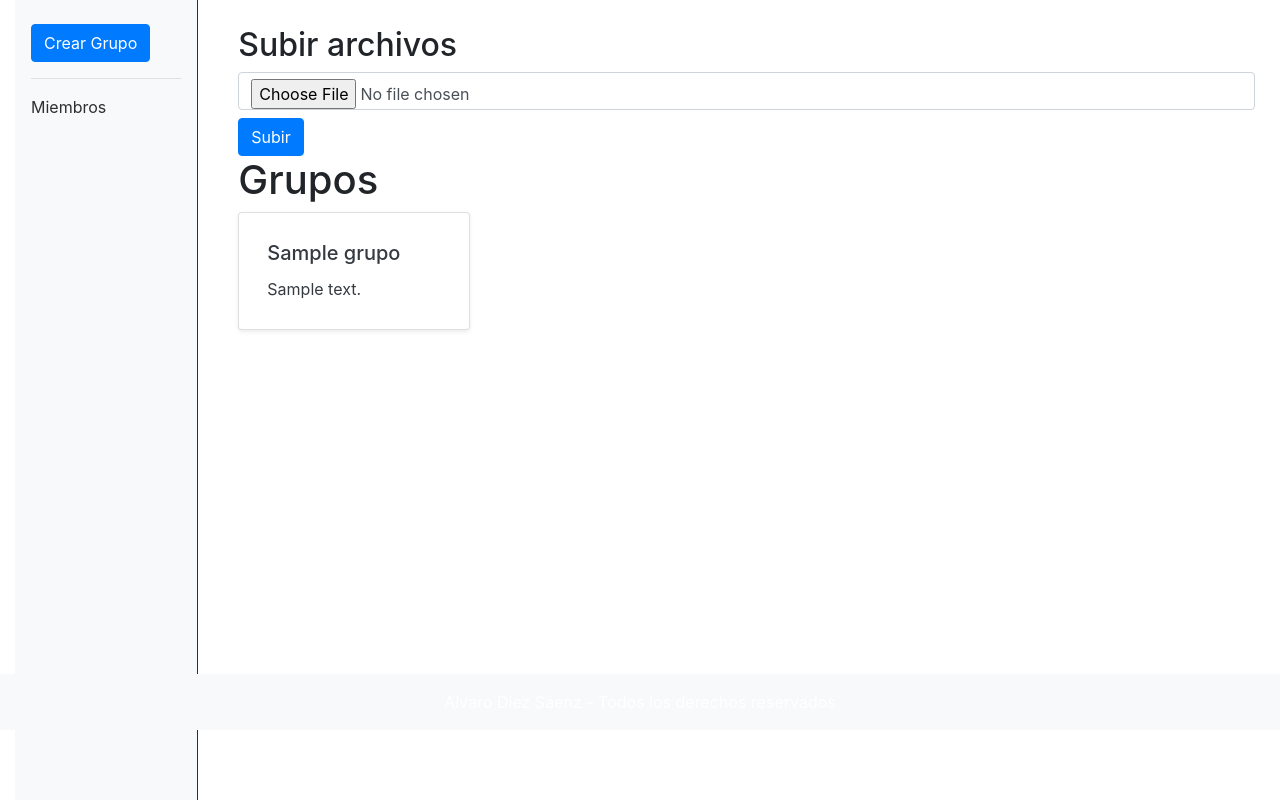
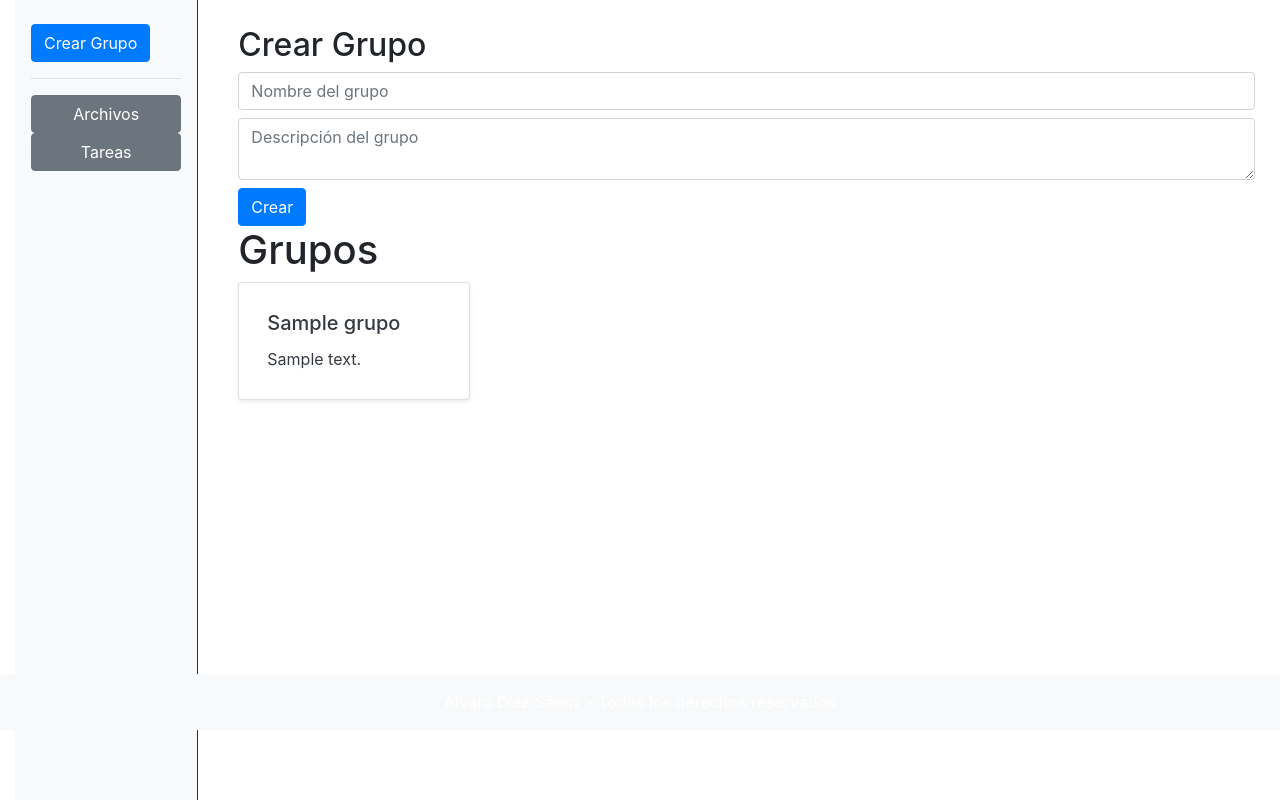
Before and after one commit to ads1010/TFG, a Flask app: page /grupos in a window 1280 px wide, after a click on "Crear Grupo". Shown: the part 70-870 px from the top of the page. Run offline with Flask 3, Linux system fonts and the light colour scheme; a user stored in the database is signed in; tables that the repository leaves empty hold one stand-in row (values such as "Sample post"); some libraries are stand-ins or nearby versions.

Commit message:
crear grupo des IU

```diff
--- a/app.py
+++ b/app.py
@@ -165,6 +165,23 @@ def ver_grupos():
     grupos = listar_grupos()
     return render_template('grupos.html', grupos=grupos)
 
+# crear grupo
+@app.route('/crear_grupo', methods=['POST'])
+@login_required
+def crear_grupo():
+    nombre = request.form['nombre']
+    descripcion = request.form['descripcion']
+    nuevo_grupo = Grupo(nombre=nombre, descripcion=descripcion, propietario_id=current_user.id)
+    db.session.add(nuevo_grupo)
+    db.session.commit()
+
+    # tine que ser miembro del propio grupo
+    grupo_usuario = GrupoUsuario(usuario_id=current_user.id, grupo_id=nuevo_grupo.id)
+    db.session.add(grupo_usuario)
+    db.session.commit()
+    return redirect(url_for('ver_grupos'))
+
+
 @app.route('/grupo/<int:grupo_id>', methods=['GET'])
 @login_required
 def ver_grupo(grupo_id):
--- a/templates/grupos.html
+++ b/templates/grupos.html
@@ -11,7 +11,9 @@
             <button class="btn btn-primary" type="button" data-toggle="collapse" data-target="#crearGruposForm" aria-expanded="false" aria-controls="crearGruposForm">
                 Crear Grupo
             </button> <br><hr>
-            Miembros
+            <a href="{{ url_for('archivos') }}" class="btn btn-secondary d-block">Archivos</a>
+            <a href="{{ url_for('tareas') }}" class="btn btn-secondary d-block">Tareas</a>
+
         </div>
     </div>
 
@@ -20,10 +22,11 @@
         <div class="content">  <!-- Configuracion temporal para el contenido, buscando disposicion final-->
 
             <div class="collapse mt-3" id="crearGruposForm">
-                <form method="POST" action="{{ url_for('upload') }}">
-                    <h2>Subir archivos</h2>
-                    <input class="form-control mb-2" type="file" name="file" required>
-                    <button type="submit" class="btn btn-primary">Subir</button>
+                <form method="POST" action="{{ url_for('crear_grupo') }}">
+                    <h2>Crear Grupo</h2>
+                    <input class="form-control mb-2" type="text" name="nombre" placeholder="Nombre del grupo" required>
+                    <textarea class="form-control mb-2" name="descripcion" placeholder="Descripción del grupo" required></textarea>
+                    <button type="submit" class="btn btn-primary">Crear</button>
                 </form>
             </div>
 
```
